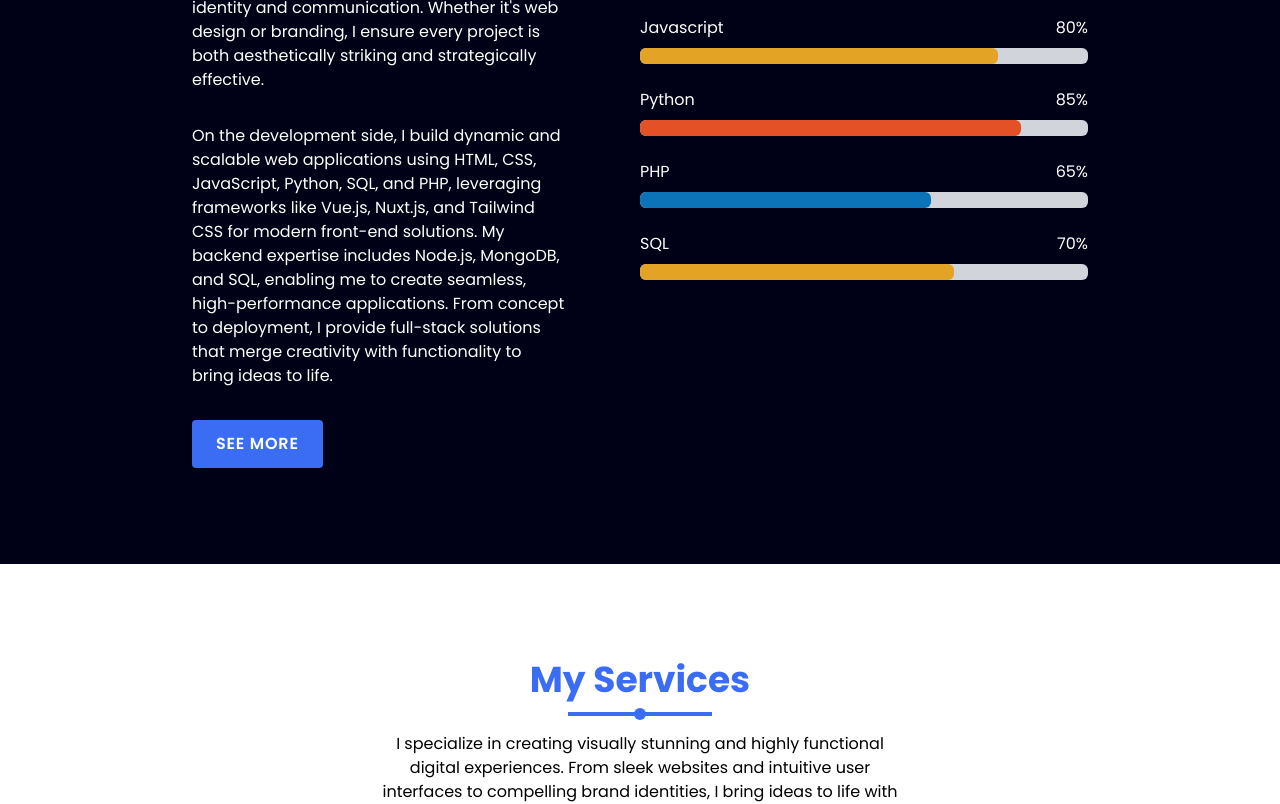
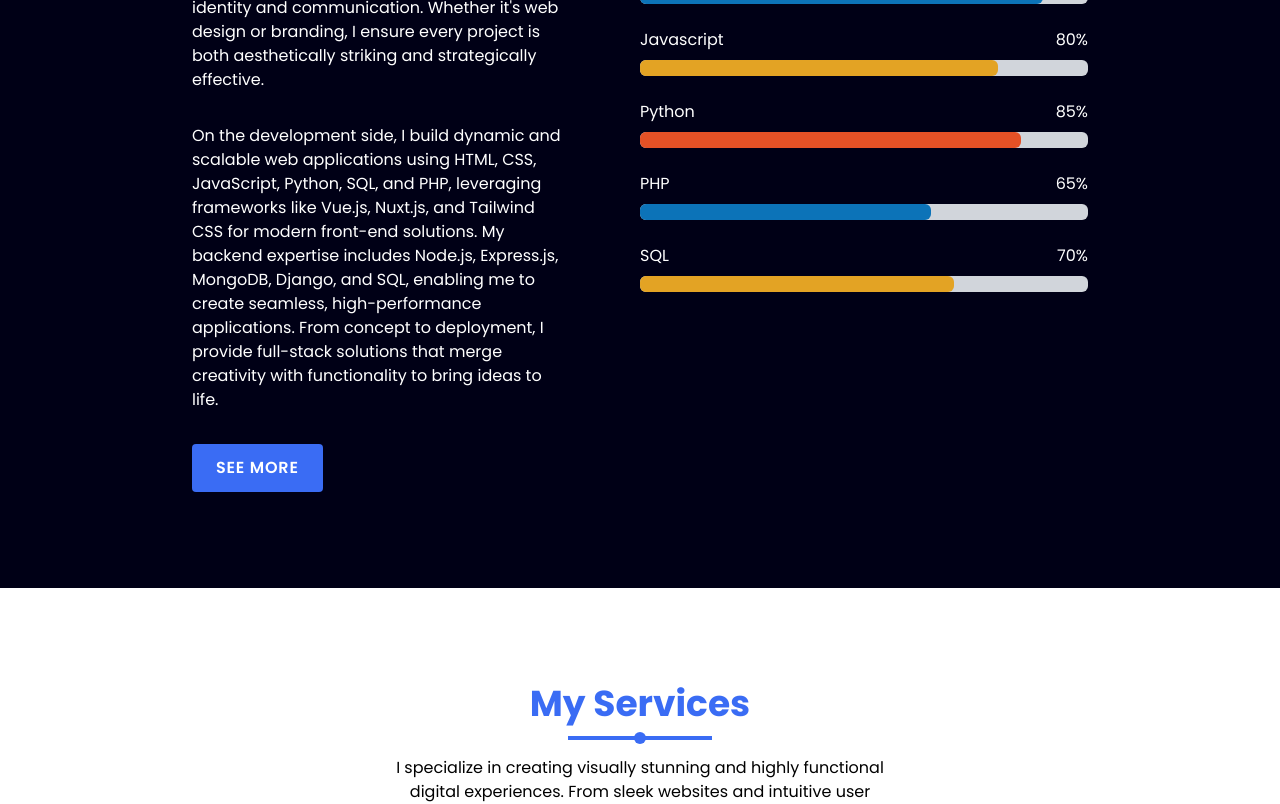
Before and after one commit to puma25325/portfolio, a Nuxt app: page / in a window 1280 px wide. Shown: the part 2140-2944 px from the top of the page. Built offline with nearby package versions, Linux system fonts and the light colour scheme.

Commit message:
new2 fix

```diff
--- a/components/ServicesSection.vue
+++ b/components/ServicesSection.vue
@@ -47,7 +47,7 @@
     },
     {
       title: 'Web Development',
-      description: 'I build dynamic and scalable web applications using HTML, CSS, JavaScript, Vue.js, Nuxt.js, Tailwind CSS for Front-end, Node.js, PHP, Python for Back-end and SQL, MongoDB for Database',
+      description: 'I build dynamic and scalable web applications using HTML, CSS, JavaScript, Vue.js, Nuxt.js, Tailwind CSS for Front-end, Node.js, Express.js, PHP, Python, Django for Back-end and SQL, MongoDB for Database',
       icon: 'fas fa-file-code',
       animation: 'fade-left'
     }
--- a/components/SkillsSection.vue
+++ b/components/SkillsSection.vue
@@ -16,7 +16,7 @@
           </p>
 
           <p class="mb-6 sm:mb-8 text-sm sm:text-base" data-aos="flip-down" data-aos-delay="300">
-            On the development side, I build dynamic and scalable web applications using HTML, CSS, JavaScript, Python, SQL, and PHP, leveraging frameworks like Vue.js, Nuxt.js, and Tailwind CSS for modern front-end solutions. My backend expertise includes Node.js, MongoDB, and SQL, enabling me to create seamless, high-performance applications. From concept to deployment, I provide full-stack solutions that merge creativity with functionality to bring ideas to life.
+            On the development side, I build dynamic and scalable web applications using HTML, CSS, JavaScript, Python, SQL, and PHP, leveraging frameworks like Vue.js, Nuxt.js, and Tailwind CSS for modern front-end solutions. My backend expertise includes Node.js, Express.js, MongoDB, Django, and SQL, enabling me to create seamless, high-performance applications. From concept to deployment, I provide full-stack solutions that merge creativity with functionality to bring ideas to life.
           </p>
 
           <div class="flex justify-center lg:justify-start">
```
